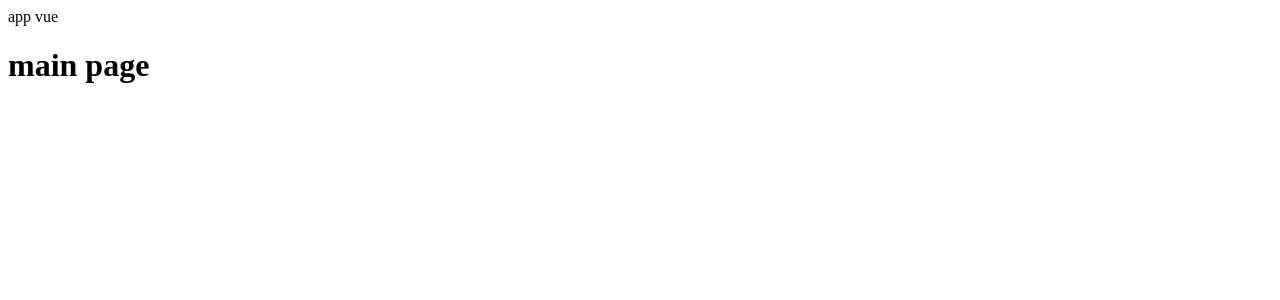
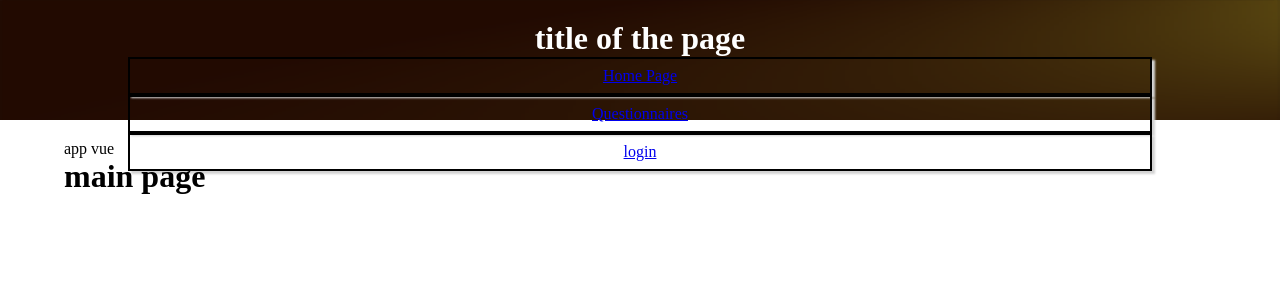
Before and after one commit to Witek120782/questionnaire_web, a Vue app: page / in a window 1280 px wide. Shown: the top 300 px of the page. Built offline with nearby package versions, Linux system fonts and the light colour scheme.

Commit message:
TheHeader component created

```diff
--- a/src/App.vue
+++ b/src/App.vue
@@ -1,6 +1,28 @@
 <template>
 <div class="wrapper">
-	<div>app vue</div>
+	<the-header></the-header>
+	<div class="bodyApp">app vue
 	<router-view></router-view>
 	</div>
+	</div>
 </template>
+
+<script>
+import TheHeader from './components/baseComponents/TheHeader.vue'
+export default {
+	components:{
+		TheHeader
+	}
+
+}
+</script>
+<style>
+*{
+margin:0;
+padding:0;
+}
+.bodyApp{
+	padding: 20px 5vw 20px 5vw;
+}
+
+</style>
--- /dev/null
+++ b/src/components/baseComponents/TheHeader.vue
@@ -0,0 +1,22 @@
+<template>
+<div class="wrapper">
+	<h1>title of the page</h1>
+	<base-button toLink="/" mode="link">Home Page</base-button>
+	<base-button toLink="/questionnaire" mode="link">Questionnaires</base-button>
+	<base-button toLink="/login" mode="link">login</base-button>
+</div>
+</template>
+
+<style scoped>
+	.wrapper{
+		width: 100;
+		height: 10vh;
+		margin:0;
+		padding: 20px 10% 20px 10%;
+		background-image: url('../../img/backgrounds/background1.gif');
+		background-repeat: no-repeat;
+		background-size:cover;
+		color: white;
+		text-align: center;
+	}
+</style>
```
Also changed, not shown: src/img/backgrounds/background1.gif (added).
